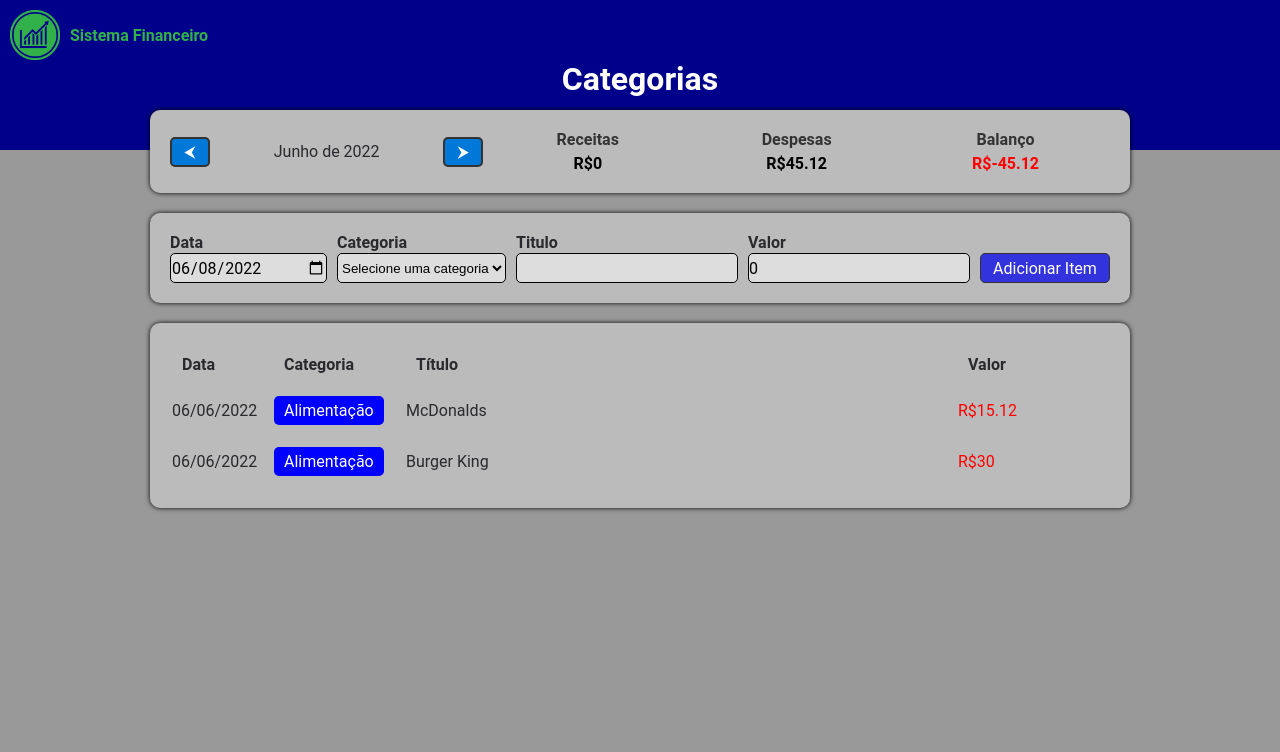
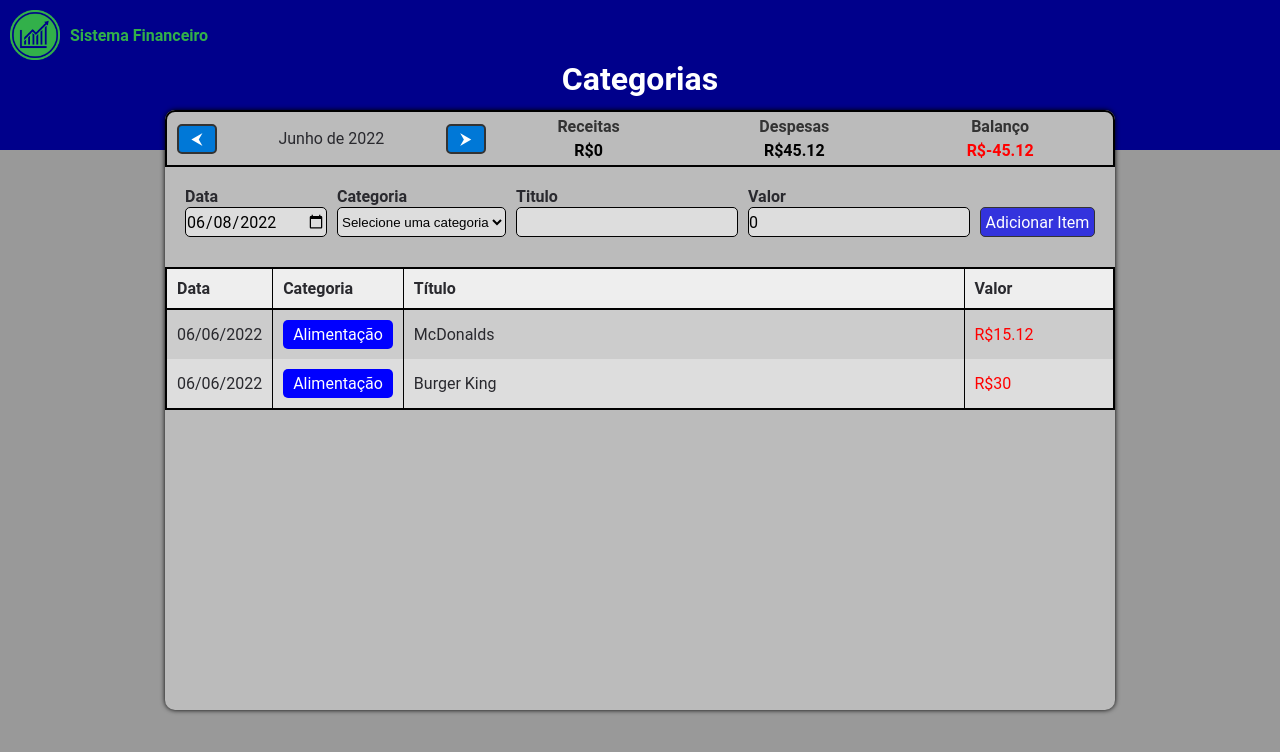
Before and after one commit to brunoamaia/track-money-react, a React (Vite) app: page /edit/categories in a window 1280 px wide. Shown: the top 752 px of the page. Built offline with nearby package versions, Linux system fonts and the light colour scheme.

Commit message:
Ajuste da tabela dos dados

```diff
--- a/src/components/Body/index.tsx
+++ b/src/components/Body/index.tsx
@@ -48,7 +48,7 @@ function Body() {
 	}, [filteredList])
 
 	return (
-		<Sty.Body>
+		<Sty.BodyWrapper>
 			<InfoArea
 				currentMonth={currentMonth}
 				expense={expense}
@@ -57,7 +57,7 @@ function Body() {
 			/>
 			<InputArea onAddItem={handleAddItem}/>
 			<TableArea list={filteredList} />
-		</Sty.Body>
+		</Sty.BodyWrapper>
 	)
 }
 
--- a/src/components/Body/styles.ts
+++ b/src/components/Body/styles.ts
@@ -1,7 +1,19 @@
 import styled from 'styled-components'
 
+export const BodyWrapper = styled.div`
+	height: calc(100vh - 200px);
+	max-width: 950px;
+	margin: -40px auto 0;
+	margin-bottom: 50px;
+	background-color: #BBB;
+	box-shadow: 0px 0px 5px #000;
+	border-radius: 10px;
+	padding: 0;
+	display: flex;
+	flex-direction: column;
+    align-items: center;
+`
+
 export const Body = styled.div`
-	margin: auto;
-	max-width: 980px;
-	margin-bottom: 50px;
+
 `
--- a/src/components/InfoArea/styles.ts
+++ b/src/components/InfoArea/styles.ts
@@ -1,18 +1,19 @@
 import styled from 'styled-components'
 
 export const Container = styled.div`
+	width: 100%;
 	background-color: #BBB;
-	box-shadow: 0px 0px 5px #000;
-	border-radius: 10px;
-	padding: 20px;
-	margin-top: -40px;
+	padding: 5px 10px;
+	border: 2px solid black;
+	border-top-left-radius: 10px;
+	border-top-right-radius: 10px;
 	display: flex;
     align-items: center;
 `
 
 export const MonthArea = styled.div`
+    display: flex;
     flex: 1;
-    display: flex;
     align-items: center;
 `
 
@@ -24,12 +25,11 @@ export const MonthArrow = styled.button`
     width: 40px;
 	height: 30px;
     text-align: center;
-    /* font-size: 25px; */
-    cursor: pointer;
 	color: white;
 	background-color: #0078D7;
 	border: 2px solid #333;
 	border-radius: 5px;
+    cursor: pointer;
 
 	&:focus {
 		outline: none;
--- a/src/components/InputArea/styles.ts
+++ b/src/components/InputArea/styles.ts
@@ -1,11 +1,10 @@
 import styled from 'styled-components'
 
 export const Container = styled.div`
+	width: 100%;
 	background-color: #BBB;
-	box-shadow: 0 0 5px #000;
-	border-radius: 10px;
-	padding: 20px;
-	margin-top: 20px;
+	padding: 0 20px;
+	margin: 20px 0;
 `
 
 export const Form = styled.form`
--- a/src/components/TableArea/TableItem/index.tsx
+++ b/src/components/TableArea/TableItem/index.tsx
@@ -3,11 +3,17 @@ import { formatDate } from  '@/helpers/dateFilter'
 import { Item } from '@/types/data'
 import * as Sty from './styles'
 
-interface Props {item: Item}
+interface Props {
+	isLast: boolean
+	item: Item
+	isOdd: boolean
+}
 
-const TableItem = ({ item }: Props) => {
+const TableItem = ({ isLast, item, isOdd }: Props) => {
+	const className = `${isOdd ? 'odd' : 'even'} ${isLast ? 'lastLine' : ''}`
+
 	return (
-		<Sty.TableLine>
+		<Sty.TableLine className={className}>
 			<Sty.TableColumn>{ formatDate(item.date) }</Sty.TableColumn>
 			<Sty.TableColumn>
 				<Sty.Category color={categories[item.category].color}>
--- a/src/components/TableArea/TableItem/styles.ts
+++ b/src/components/TableArea/TableItem/styles.ts
@@ -1,11 +1,21 @@
 import styled from 'styled-components'
 
 export const TableLine = styled.tr`
+	td {
+		border-left: 1px solid black;
+		border-right: 1px solid black;
 
+		&:first-child {
+			border-left: none;
+		}
+		&:last-child {
+			border-right: none;
+		}
+	}
 `
 
 export const TableColumn = styled.td`
-	padding: 10px 0;
+	padding: 10px;
 	text-align: left;
 `
 
--- a/src/components/TableArea/index.tsx
+++ b/src/components/TableArea/index.tsx
@@ -5,6 +5,9 @@ import * as Sty from './styles'
 interface Props {list: Item[]}
 
 const TableArea = ({ list }: Props) => {
+	const isOddLine = (index: number): boolean=> {
+		return index%2 === 1 ? true : false
+	}
 
 	return (
 		<Sty.Table>
@@ -17,13 +20,13 @@ const TableArea = ({ list }: Props) => {
 				</tr>
 
 			</thead>
-			<tbody>
+			<Sty.TableBody>
 				{
 					list.map((item: Item, index: number) => (
-						<TableItem item={item} key={index} />
+						<TableItem isLast={index === list.length - 1} isOdd={isOddLine(index)} item={item} key={index} />
 					))
 				}
-			</tbody>
+			</Sty.TableBody>
 
 		</Sty.Table>
 	)
--- a/src/components/TableArea/styles.ts
+++ b/src/components/TableArea/styles.ts
@@ -3,26 +3,63 @@ import styled from 'styled-components'
 export const Table = styled.table`
 	width: 100%;
 	background-color: #BBB;
-	padding: 20px;
-	box-shadow: 0 0 5px #000;
+	padding: 0;
+	margin: 10px 0;
 	border-radius: 10px;
-	margin-top: 20px;
+	border-collapse: collapse;
 
+	td, tr {
+		max-height: 20px;
+		margin: 10px;
+
+		&:nth-child(1) {
+			border-left: 2px solid black;
+			width: 100px;
+		}
+		&:nth-child(2) {
+			border-left: 1px solid black;
+			border-right: 1px solid black;
+			width: 130px;
+		}
+		&:nth-child(3) {
+			border-right: 1px solid black;
+			width: auto;
+		}
+		&:nth-child(4) {
+			border-right: 2px solid black;
+			width: 150px;
+		}
+	}
 `
 export const TableHeadColumn = styled.th`
 	padding: 10px;
 	text-align: left;
+	background-color: #EEE;
+	border-top: 2px solid black;
+	border-bottom: 2px solid black;
 
-	&:nth-child(1) {
-       width: 100px;
-    }
 	&:nth-child(2) {
-       width: 130px;
+		border-left: 1px solid black;
+		border-right: 1px solid black;
     }
 	&:nth-child(3) {
-       width: auto;
+		border-right: 1px solid black;
     }
 	&:nth-child(4) {
-       width: 150px;
+		border-right: 2px solid black;
     }
 `
+
+export const TableBody = styled.tbody`
+	.odd {
+		background-color: #DDD;
+	}
+
+	.even {
+		background-color: #CCC;
+	}
+
+	.lastLine {
+		border-bottom: 2px solid black;
+	}
+`
```
